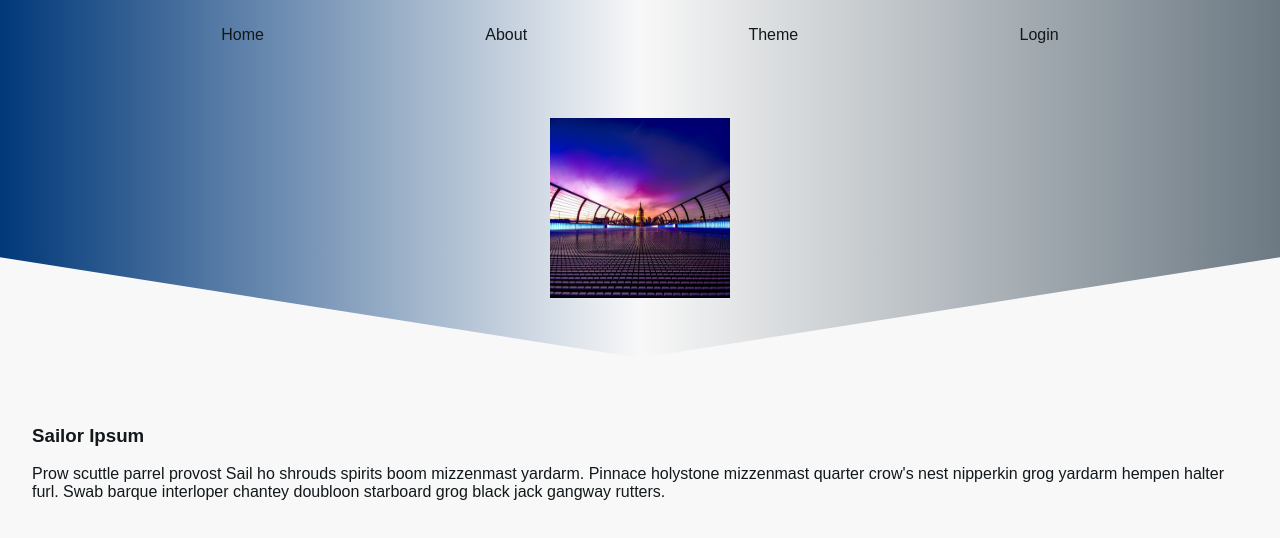
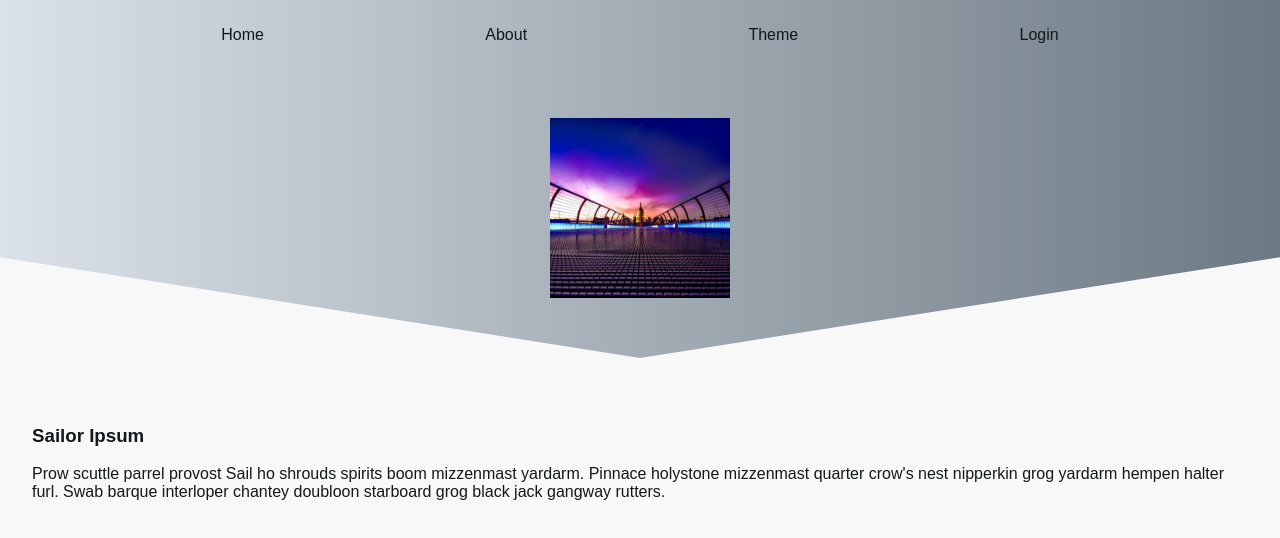
Before and after one commit to DaviRibeiroAndre/JS_Tests, a plain HTML site: page light/index.html in a window 1280 px wide. Shown: the top 538 px of the page. Drawn offline with Linux system fonts and the light colour scheme.

Commit message:
Update style.css

```diff
--- a/light/style.css
+++ b/light/style.css
@@ -111,7 +111,7 @@ img {
 
 :root {
     --gray0: #f8f8f8;
-    --gray1: #003879;
+    --gray1: #dbe1e8;
     --gray2: #b2becd;
     --gray3: #6c7983;
     --gray4: #454e56;
@@ -124,7 +124,7 @@ img {
 
 .light {
     --bg: var(--gray0);
-    --bg-nav: linear-gradient(to right, var(--gray1),var(--gray0), var(--gray3));
+    --bg-nav: linear-gradient(to right, var(--gray1), var(--gray3));
     --bg-dropdown: var(--gray0);
     --text: var(--gray6);
     --border-color: var(--blue);
@@ -143,11 +143,11 @@ img {
 
 .solar {
     --gray0: #fbffd4;
-    --gray1: #000000;
+    --gray1: #f7f8d0;
     --gray2: #b6f880;
     --gray3: #5ec72d;
     --gray4: #3ea565;
-    --gray5: #680000;
+    --gray5: #005368;
     --gray6: #003d4c;
 }
 
@@ -173,9 +173,8 @@ img {
         filter: hue-rotate(0deg);
     }
     to {
-        filter: hue-rotate(-360deg);
+        filter: hue-rotate(360deg);
     }
-
 }
 
 
```
